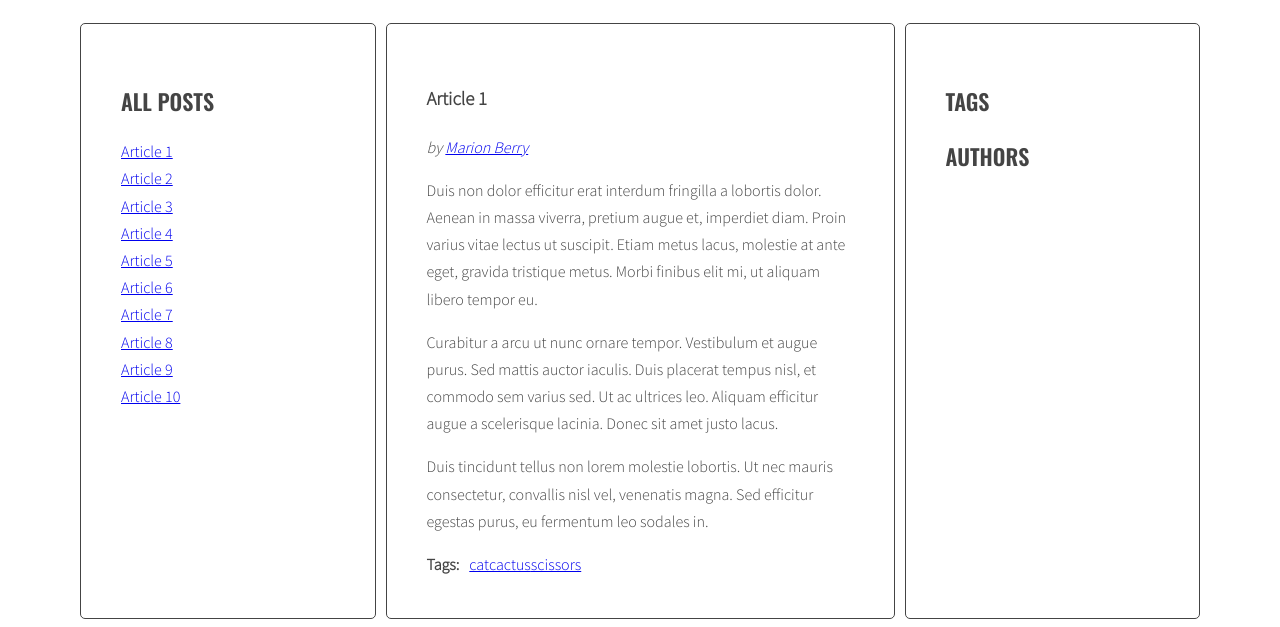
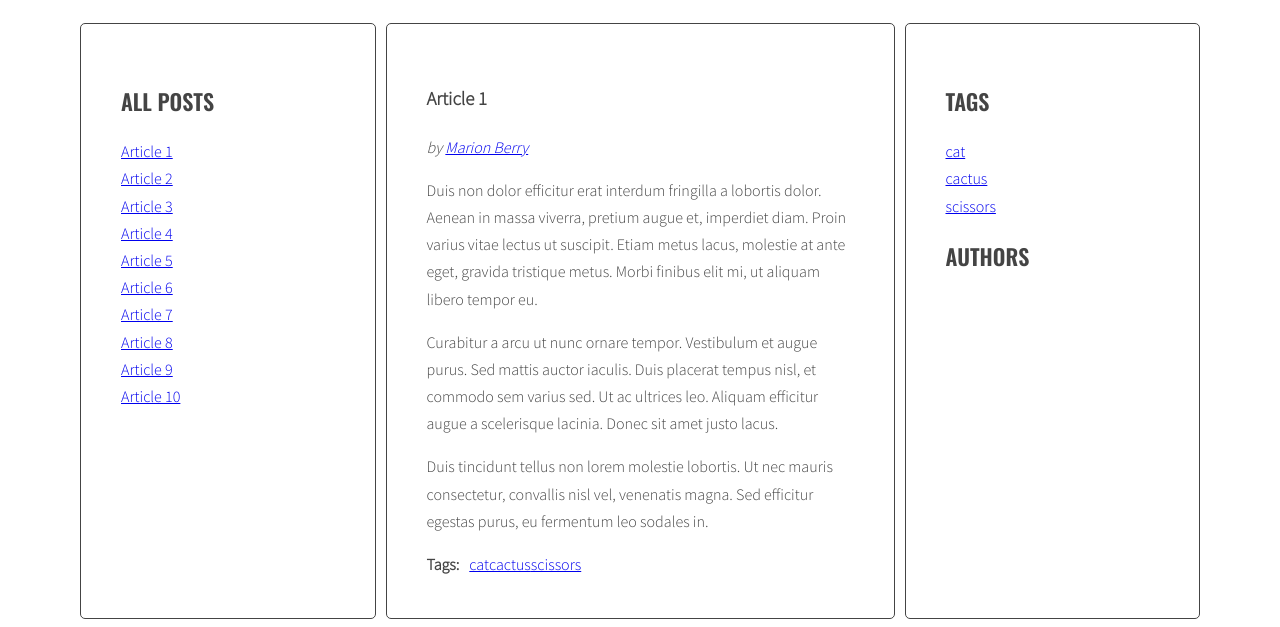
Before and after one commit to pkuranowska/javascript-blog, a website: page index.html in a window 1280 px wide. Shown: the part 220-847 px from the top of the page. Drawn offline with nearby package versions, Linux system fonts and the light colour scheme.

Commit message:
Add function calculateTagsParams to js

```diff
--- a/index.html
+++ b/index.html
@@ -61,7 +61,7 @@
               </ul>
             </div>
           </article>
-          <article class="post" id="article-3" data-tags="cat cactus scissors" data-author="George Tuxedo">
+          <article class="post" id="article-3" data-tags="cactus scissors" data-author="George Tuxedo">
             <h3 class="post-title">Article 3</h3>
             <p class="post-author"></p>
             <div class="post-content">
@@ -119,7 +119,7 @@
               </ul>
             </div>
           </article>
-          <article class="post" id="article-6" data-tags="cat" data-author="George Tuxedo">
+          <article class="post" id="article-6" data-tags="scissors" data-author="George Tuxedo">
             <h3 class="post-title">Article 6</h3>
             <p class="post-author"></p>
             <div class="post-content">
@@ -141,7 +141,7 @@
               </ul>
             </div>
           </article>
-          <article class="post" id="article-7" data-tags="cat cactus" data-author="Kitty Toebean">
+          <article class="post" id="article-7" data-tags="cactus" data-author="Kitty Toebean">
             <h3 class="post-title">Article 7</h3>
             <p class="post-author"></p>
             <div class="post-content">
@@ -161,7 +161,7 @@
               </ul>
             </div>
           </article>
-          <article class="post" id="article-8" data-tags="cat cactus" data-author="Theo Tabby">
+          <article class="post" id="article-8" data-tags="scissors" data-author="Theo Tabby">
             <h3 class="post-title">Article 8</h3>
             <p class="post-author"></p>
             <div class="post-content">
@@ -182,7 +182,7 @@
               </ul>
             </div>
           </article>
-          <article class="post" id="article-9" data-tags="cat scissors" data-author="Marion Berry">
+          <article class="post" id="article-9" data-tags="cat" data-author="Marion Berry">
             <h3 class="post-title">Article 9</h3>
             <p class="post-author"></p>
             <div class="post-content">
@@ -203,7 +203,7 @@
               </ul>
             </div>
           </article>
-          <article class="post" id="article-10" data-tags="cat scissors" data-author="George Tuxedo">
+          <article class="post" id="article-10" data-tags="scissors" data-author="George Tuxedo">
             <h3 class="post-title">Article 10</h3>
             <p class="post-author"></p>
             <div class="post-content">
--- a/js/script.js
+++ b/js/script.js
@@ -5,6 +5,8 @@ const optArticleSelector = '.post',
   optTitleListSelector = '.titles',
   optArticleTagsSelector = '.post-tags .list',
   optArticleAuthorSelector = '.post-author';
+  /*optCloudClassCount = 5,
+  optCloudClassPrefix = 'tag-size-';*/
 
 function titleClickHandler(event) {
   event.preventDefault();
@@ -91,7 +93,25 @@ function generateTitleLinks(customSelector = '') {
 
 generateTitleLinks();
 
-function generateTags(){
+function calculateTagsParams(tags) {
+  const params = { max: 0, min: 999999 };
+
+  for(let tag in tags) {
+    console.log(tag + ' is used ' + tags[tag] + 'times');
+    params.max = Math.max(tags[tag], params.max);
+    params.min = Math.min(tags[tag], params.min);
+  }
+
+  return params;
+}
+
+/*function calculateTagClass(count, params){
+
+}*/
+
+function generateTags() {
+  /* [NEW] create a new variable allTags with an empty object */
+  let allTags = {};
 
   /* find all articles */
   const articles = document.querySelectorAll(optArticleSelector);
@@ -115,7 +135,7 @@ function generateTags(){
     console.log(articleTagsArray);
 
     /* START LOOP: for each tag */
-    for(let tag of articleTagsArray){
+    for (let tag of articleTagsArray) {
       console.log(tag);
 
       /* generate HTML of the link */
@@ -123,14 +143,43 @@ function generateTags(){
       console.log(linkHTML);
       /* add generated code to html variable */
       html = html + linkHTML;
+
+      /* [NEW] check if this link is NOT already in allTags */
+      if (!Object.prototype.hasOwnProperty.call(allTags, tag)) {
+        /* [NEW] add tag to allTags object */
+        allTags[tag] = 1;
+      } else {
+        allTags[tag]++;
+      }
+
       /* END LOOP: for each tag */
     }
 
     /* insert HTML of all the links into the tags wrapper */
     tagsWrapper.innerHTML = html;
 
-  /* END LOOP: for every article: */
+    /* END LOOP: for every article: */
   }
+  /* [NEW] find list of tags in right column */
+  const tagList = document.querySelector('.tags');
+
+  const tagsParams = calculateTagsParams(allTags);
+  console.log('tagsParams:', tagsParams);
+
+  /* [NEW] create variable for all links HTML code */
+  let allTagsHTML = '';
+
+  /* [NEW] START LOOP: for each tag in allTags */
+  for (let tag in allTags) {
+    /* [NEW] generate code of a link and add it to allTagsHTML */
+    allTagsHTML += '<li><a href="#tag-' + tag + '">' + tag + '</a></li>';
+  }
+  /* [NEW] END LOOP: for each tag in allTags: */
+
+  /* [NEW] add html from allTagsHTML to tagList */
+  tagList.innerHTML = allTagsHTML;
+
+  console.log(allTags['cactus']);
 }
 
 generateTags();
```
